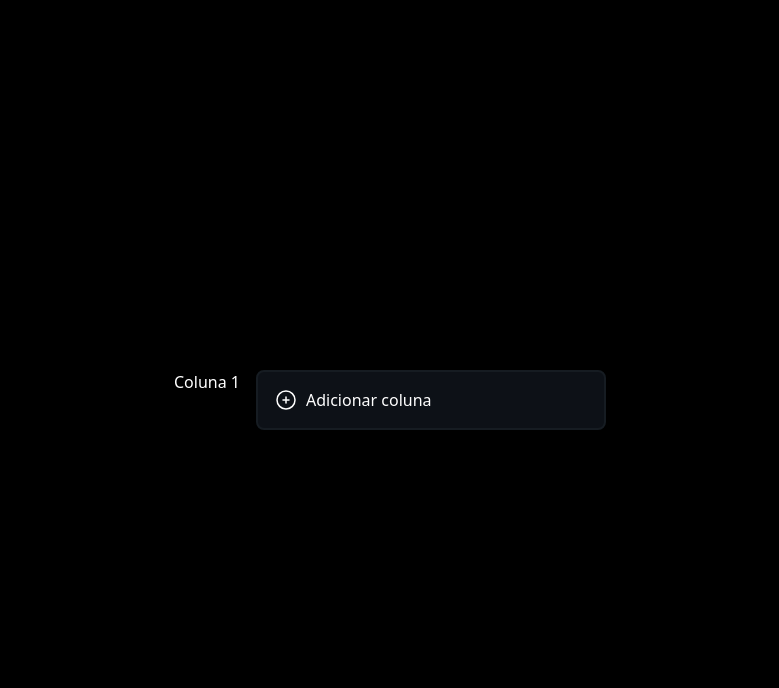
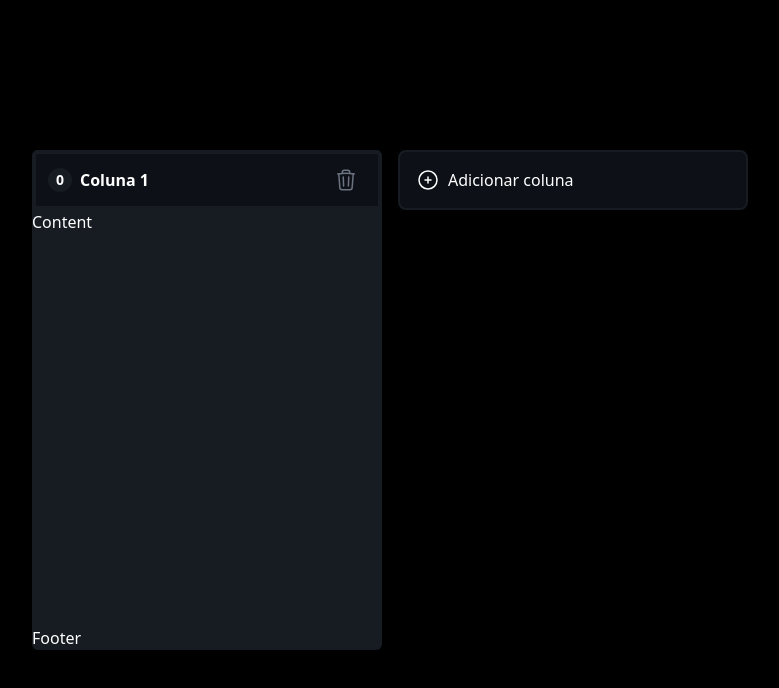
Before and after one commit to gabrielsantos7/kanban-board, a React (Vite) app: page / in a window 1280 px wide. Both pictures are taken after a click on the button "Adicionar coluna". Shown: the top 688 px of the page, without its empty margins (250-1029 px from the left). Built offline with nearby package versions, Linux system fonts and the light colour scheme.

Commit message:
✨ feat: kanban columns

```diff
--- /dev/null
+++ b/src/components/ColumnContainer.tsx
@@ -0,0 +1,32 @@
+import { TrashIcon } from '../icons/TrashIcon';
+import { Column } from '../models';
+
+interface Props {
+  column: Column;
+  deleteColumn: (id: string) => void;
+}
+
+export function ColumnContainer(props: Props) {
+  const { column, deleteColumn } = props;
+  return (
+    <div className="bg-column w-350px h-500px max-h-500px rounded-md flex flex-col">
+      <div className="bg-main text-md h-15 cursor-grab rounded-md rounded-b-none p-3 font-bold border-4 border-column flex items-center justify-between">
+        <div className="flex gap-2">
+          <div className="flex justify-center items-center bg-column size-6 text-sm rounded-full">
+            <span>0</span>
+          </div>
+          <span>{column.title}</span>
+        </div>
+        <button onClick={() => deleteColumn(column.id)} className='stroke-gray-500 hover:stroke-white duration-300 hover:bg-column rounded p-2'>
+          <TrashIcon />
+        </button>
+      </div>
+      <div className="flex flex-grow">
+        <p>Content</p>
+      </div>
+      <div>
+        <p>Footer</p>
+      </div>
+    </div>
+  );
+}
--- a/src/components/KanbanBoard.tsx
+++ b/src/components/KanbanBoard.tsx
@@ -2,29 +2,39 @@ import { useState } from 'react';
 import { PlusIcon } from '../icons/PlusIcon';
 import { Column } from '../models';
 import { generateId } from '../helpers';
+import { ColumnContainer } from './ColumnContainer';
 
 export function KanbanBoard() {
-  const [columns, setColmns] = useState<Column[]>([]);
+  const [columns, setColumns] = useState<Column[]>([]);
 
   function createNewColumn() {
-    const columnToAdd: Column = {
+    const newColumn: Column = {
       id: generateId(),
       title: `Coluna ${columns.length + 1}`
     };
-    setColmns([...columns, columnToAdd]);
+    setColumns([...columns, newColumn]);
   }
-  console.log(columns);
+
+  function deleteColumn(id: string) {
+    const filteredColumns = columns.filter((column) => column.id !== id);
+    setColumns([...filteredColumns]);
+  }
+
   return (
     <div className="container w-full min-h-screen flex items-center  overflow-x-auto overflow-y-hidden px-10">
       <div className="m-auto flex gap-4">
         <div className="flex gap-4">
-          {columns.map(column => (
-            <div key={column.id}>{column.title}</div>
+          {columns.map((column) => (
+            <ColumnContainer
+              column={column}
+              deleteColumn={deleteColumn}
+              key={column.id}
+            />
           ))}
         </div>
         <button
           onClick={createNewColumn}
-          className="h-15 w-350px min-w-350px cursor-pointer rounded-lg bg-main border-2 border-column p-4 ring-rose-500 hover:ring-2 flex gap-2"
+          className="h-15 w-350px min-w-350px cursor-pointer rounded-lg bg-main border-2 border-column p-4 ring-rose-500 hover:ring-2 flex gap-2 duration-300"
         >
           <PlusIcon />
           Adicionar coluna
--- /dev/null
+++ b/src/icons/TrashIcon.tsx
@@ -0,0 +1,17 @@
+export function TrashIcon() {
+  return (
+    <svg
+      xmlns="http://www.w3.org/2000/svg"
+      fill="none"
+      viewBox="0 0 24 24"
+      strokeWidth={1.5}
+      className="w-6 h-6"
+    >
+      <path
+        strokeLinecap="round"
+        strokeLinejoin="round"
+        d="m14.74 9-.346 9m-4.788 0L9.26 9m9.968-3.21c.342.052.682.107 1.022.166m-1.022-.165L18.16 19.673a2.25 2.25 0 0 1-2.244 2.077H8.084a2.25 2.25 0 0 1-2.244-2.077L4.772 5.79m14.456 0a48.108 48.108 0 0 0-3.478-.397m-12 .562c.34-.059.68-.114 1.022-.165m0 0a48.11 48.11 0 0 1 3.478-.397m7.5 0v-.916c0-1.18-.91-2.164-2.09-2.201a51.964 51.964 0 0 0-3.32 0c-1.18.037-2.09 1.022-2.09 2.201v.916m7.5 0a48.667 48.667 0 0 0-7.5 0"
+      />
+    </svg>
+  );
+}
--- a/tailwind.config.js
+++ b/tailwind.config.js
@@ -12,7 +12,8 @@ export default {
       },
       spacing: {
         15: '3.75rem',
-        '350px': '350px'
+        '350px': '350px',
+        '500px': '500px'
       }
     }
   },
```
